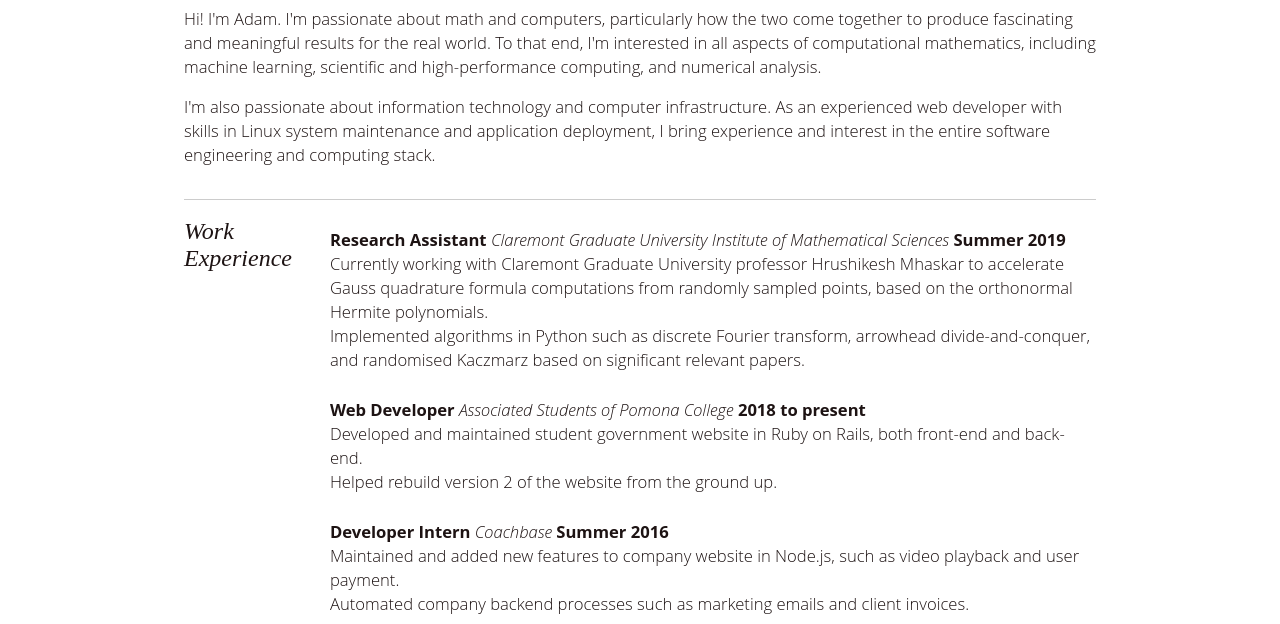
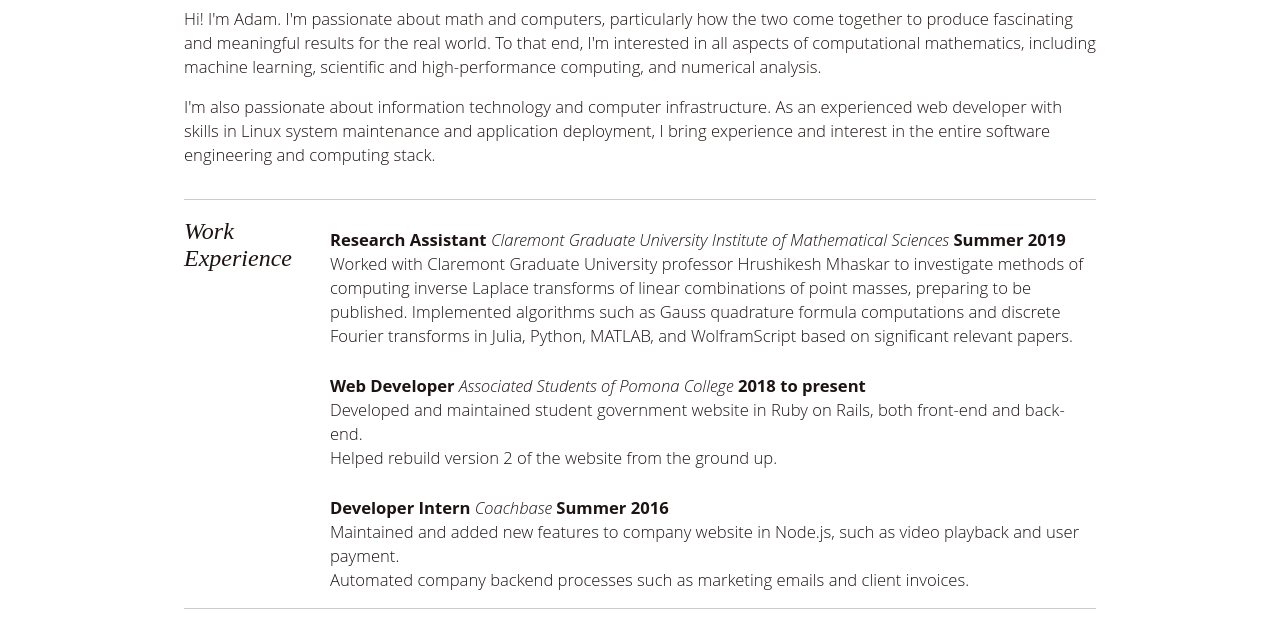
Before and after one commit to adamguos/adamguos.github.io, a plain HTML site: page index.html in a window 1280 px wide. Shown: the part 138-762 px from the top of the page. Drawn offline with Linux system fonts and the light colour scheme; a web font is replaced by a local one.

Commit message:
Update bio

```diff
--- a/index.html
+++ b/index.html
@@ -30,7 +30,7 @@
 
 <hr>
 <h3 id="work-experience">Work Experience</h3>
-<p><strong>Research Assistant</strong> <em>Claremont Graduate University Institute of Mathematical Sciences</em> <strong>Summer 2019</strong><br>    Currently working with Claremont Graduate University professor Hrushikesh Mhaskar to accelerate Gauss quadrature formula computations from randomly sampled points, based on the orthonormal Hermite polynomials.<br>    Implemented algorithms in Python such as discrete Fourier transform, arrowhead divide-and-conquer, and randomised Kaczmarz based on significant relevant papers.</p>
+<p><strong>Research Assistant</strong> <em>Claremont Graduate University Institute of Mathematical Sciences</em> <strong>Summer 2019</strong><br>    Worked with Claremont Graduate University professor Hrushikesh Mhaskar to investigate methods of computing inverse Laplace transforms of linear combinations of point masses, preparing to be published. Implemented algorithms such as Gauss quadrature formula computations and discrete Fourier transforms in Julia, Python, MATLAB, and WolframScript based on significant relevant papers.</p>
 <p><strong>Web Developer</strong> <em>Associated Students of Pomona College</em> <strong>2018 to present</strong><br>    Developed and maintained student government website in Ruby on Rails, both front-end and back-end.<br>    Helped rebuild version 2 of the website from the ground up.</p>
 <p><strong>Developer Intern</strong> <em>Coachbase</em> <strong>Summer 2016</strong><br>    Maintained and added new features to company website in Node.js, such as video playback and user payment.<br>    Automated company backend processes such as marketing emails and client invoices.</p>
 <hr>
```
Also changed, not shown: 1 other file.
